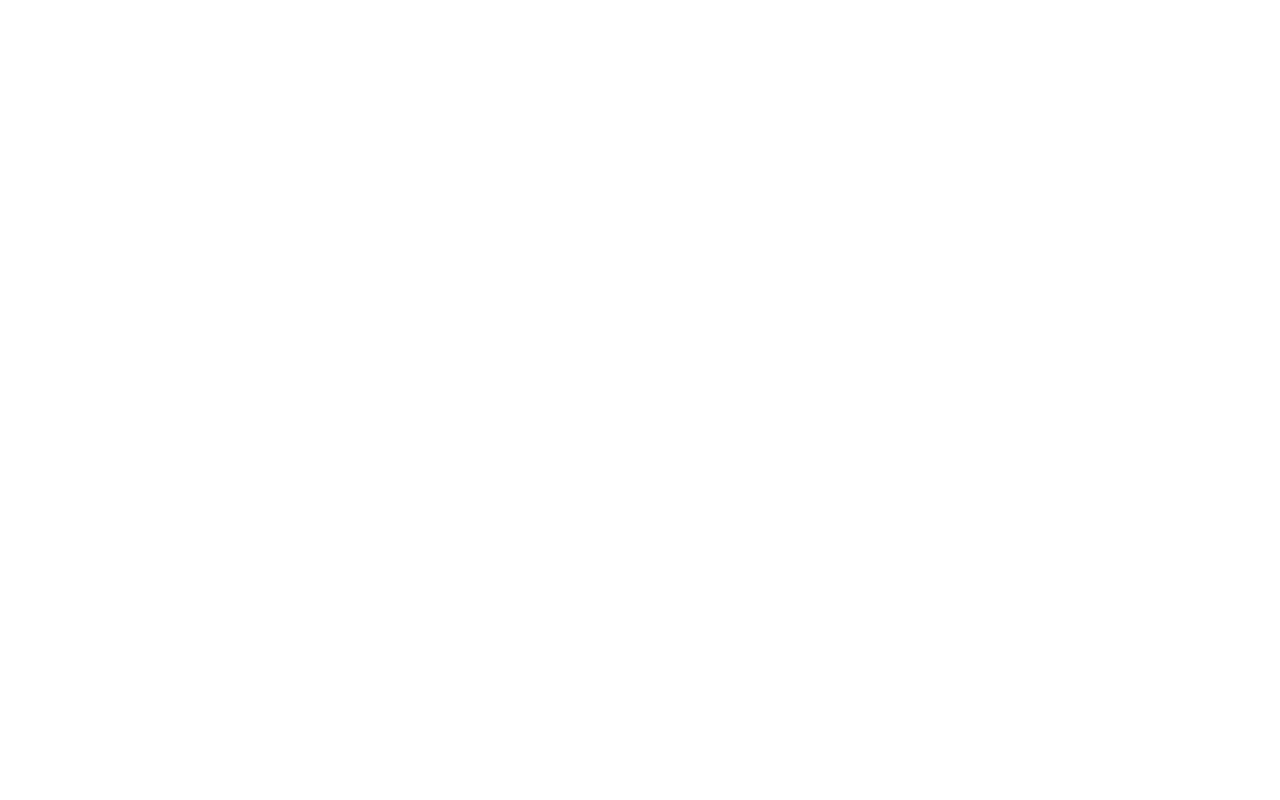
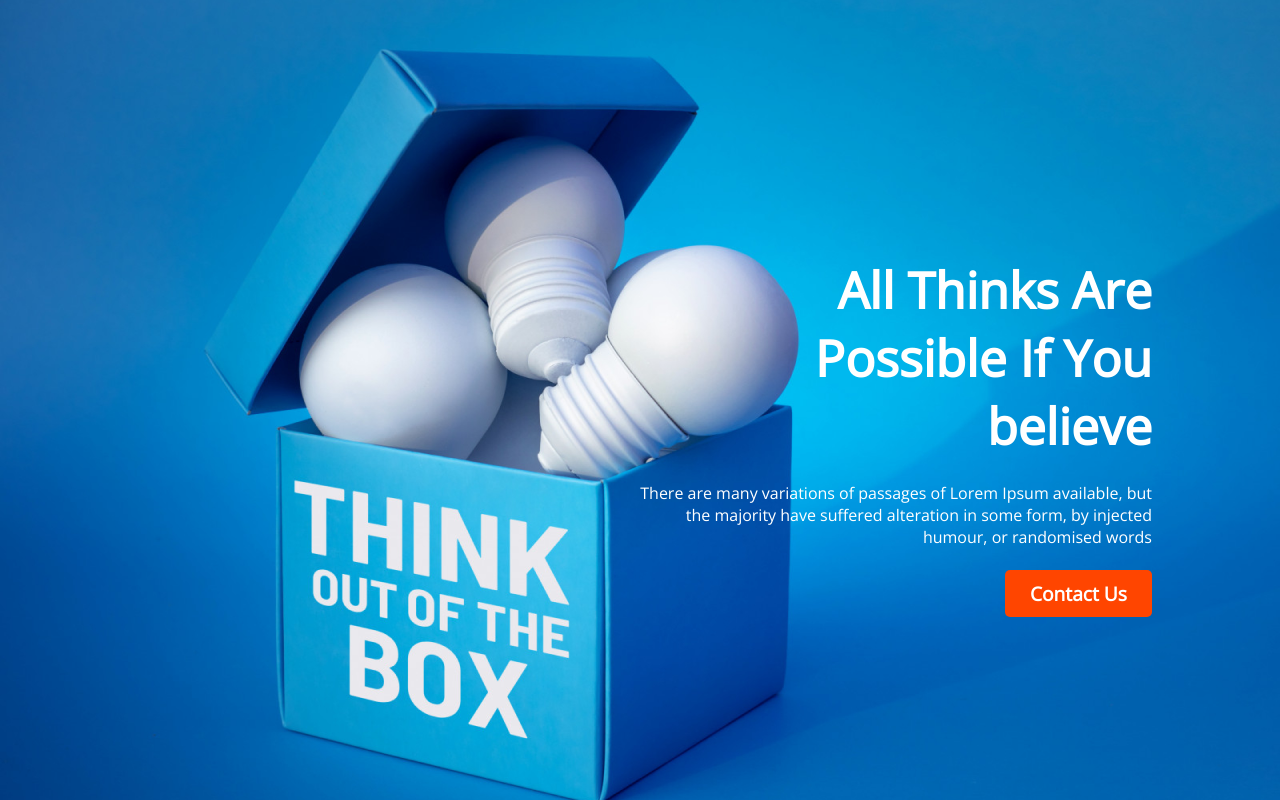
Before and after one commit to tarikulsk/new-year-new-luck, a plain HTML site: page index.html in a window 1280 px wide. Drawn offline with nearby package versions, Linux system fonts and the light colour scheme.

Commit message:
header section

```diff
--- a/css-file/style.css
+++ b/css-file/style.css
@@ -2,3 +2,18 @@
     margin: 0;
     font-family: 'Open Sans', sans-serif;
 }
+
+/* header section css */
+.header-bg-img {
+    background-image: url(images/banner/banner3.png
+);
+}
+
+.header-btn {
+    border: 0;
+    background-color: orangered;
+    color: white;
+    padding: 10px 25px;
+    font-weight: 500;
+    font-size: larger;
+}
--- a/index.html
+++ b/index.html
@@ -5,9 +5,9 @@
     <meta charset="UTF-8">
     <meta http-equiv="X-UA-Compatible" content="IE=edge">
     <meta name="viewport" content="width=device-width, initial-scale=1.0">
-    <title>Document</title>
+    <title>New Plan</title>
     <!-- ccs link -->
-    <link rel="stylesheet" href="css-file/style.css">
+    <link rel="stylesheet" href="style.css">
 
     <!-- google font link -->
     <link rel="preconnect" href="https://fonts.googleapis.com">
@@ -16,6 +16,29 @@
 </head>
 
 <body>
+    <!-- header section start -->
+
+    <header class="header-bg-img">
+        <div></div>
+        <div class="header-text">
+            <h1>All Thinks Are
+                Possible If You
+                believe
+            </h1>
+            <br>
+            <p>
+                There are many variations of passages of Lorem Ipsum
+                available, but the majority have suffered alteration in some
+                form, by injected humour, or randomised words
+            </p>
+            <br>
+            <button class="header-btn">Contact Us</button>
+        </div>
+
+    </header>
+    <!-- header section end -->
+
+    <!--  -->
 
 </body>
 
--- /dev/null
+++ b/style.css
@@ -0,0 +1,35 @@
+* {
+    margin: 0;
+    font-family: 'Open Sans', sans-serif;
+}
+
+h1 {
+    font-size: 50px;
+}
+
+/* header section css */
+.header-bg-img {
+    background-image: url(images/banner/banner3.png);
+    height: 800px;
+    width: 100%;
+    text-align: right;
+
+
+}
+
+.header-btn {
+    border: 0;
+    background-color: orangered;
+    color: white;
+    padding: 10px 25px;
+    font-weight: 900;
+    font-size: larger;
+    border-radius: 5px;
+}
+
+.header-text {
+    color: white;
+    padding-left: 50%;
+    padding-right: 10%;
+    padding-top: 20%;
+}
```
